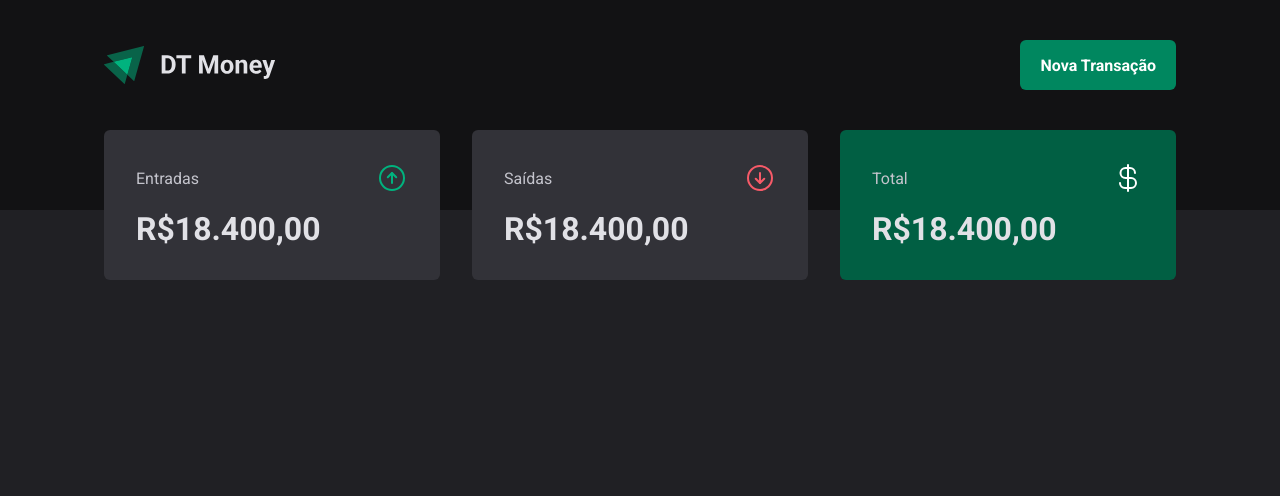
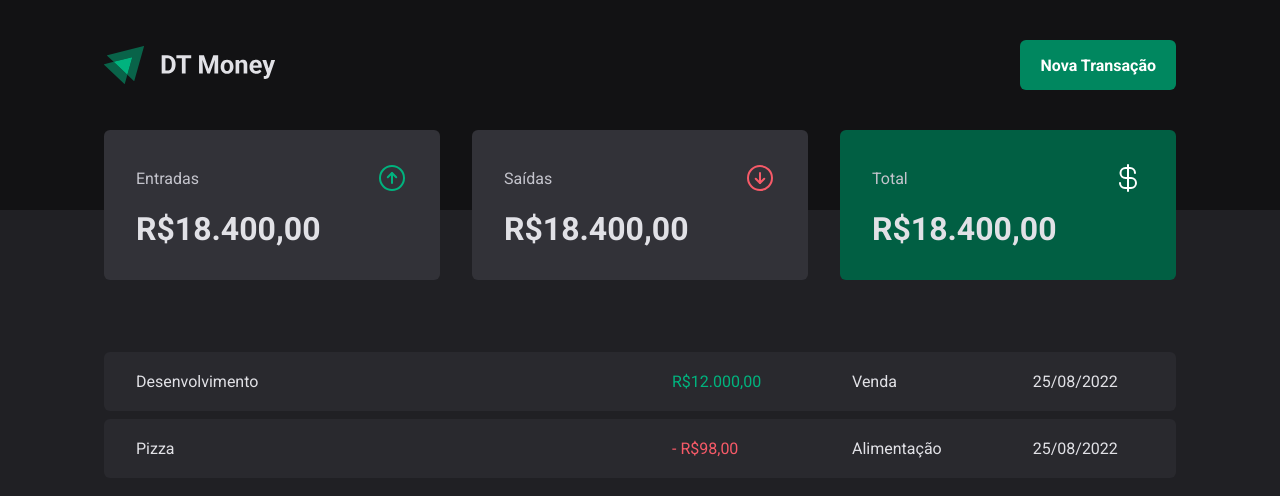
Before and after one commit to geraldobl58/ignite-dt-money, a React (Vite) app: page / in a window 1280 px wide. Shown: the top 496 px of the page. Built offline with nearby package versions, Linux system fonts and the light colour scheme.

Commit message:
:sparkles: Creating transaction table

```diff
--- a/src/pages/Transactions/index.tsx
+++ b/src/pages/Transactions/index.tsx
@@ -1,11 +1,40 @@
 import { Header } from '../../components/Header'
 import { Summary } from '../../components/Summary'
+
+import {
+  PriceHighlight,
+  TransactionsContainer,
+  TransactionsTable,
+} from './styles'
 
 export function Transactions() {
   return (
     <div>
       <Header />
       <Summary />
+
+      <TransactionsContainer>
+        <TransactionsTable>
+          <tbody>
+            <tr>
+              <td width="50%">Desenvolvimento</td>
+              <td>
+                <PriceHighlight variant="income">R$12.000,00</PriceHighlight>
+              </td>
+              <td>Venda</td>
+              <td>25/08/2022</td>
+            </tr>
+            <tr>
+              <td width="50%">Pizza</td>
+              <td>
+                <PriceHighlight variant="outcome">- R$98,00</PriceHighlight>
+              </td>
+              <td>Alimentação</td>
+              <td>25/08/2022</td>
+            </tr>
+          </tbody>
+        </TransactionsTable>
+      </TransactionsContainer>
     </div>
   )
 }
--- a/src/pages/Transactions/styles.ts
+++ b/src/pages/Transactions/styles.ts
@@ -1 +1,42 @@
 import styled from 'styled-components'
+
+export const TransactionsContainer = styled.main`
+  width: 100%;
+  max-width: 1120px;
+  margin: 4rem auto;
+  padding: 0 1.5rem;
+`
+
+export const TransactionsTable = styled.table`
+  width: 100%;
+  border-collapse: separate;
+  border-spacing: 0 0.5rem;
+
+  margin-top: 1.5rem;
+
+  td {
+    padding: 1.25rem 2rem;
+    background: ${(props) => props.theme['gray-700']};
+
+    &:first-child {
+      border-top-left-radius: 6px;
+      border-bottom-left-radius: 6px;
+    }
+
+    &:last-child {
+      border-top-right-radius: 6px;
+      border-bottom-right-radius: 6px;
+    }
+  }
+`
+
+type PriceHighlightProps = {
+  variant: 'income' | 'outcome'
+}
+
+export const PriceHighlight = styled.span<PriceHighlightProps>`
+  color: ${(props) =>
+    props.variant === 'income'
+      ? props.theme['green-300']
+      : props.theme['red-300']};
+`
```
